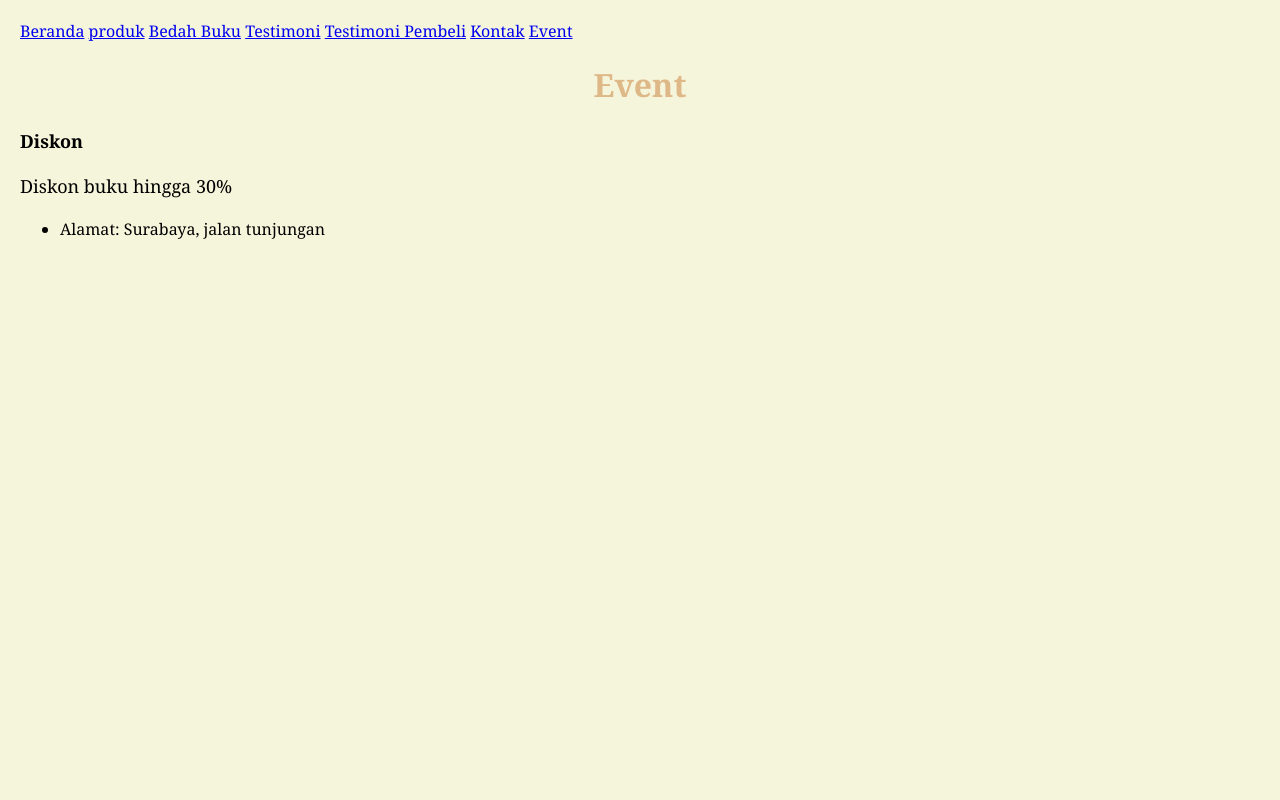
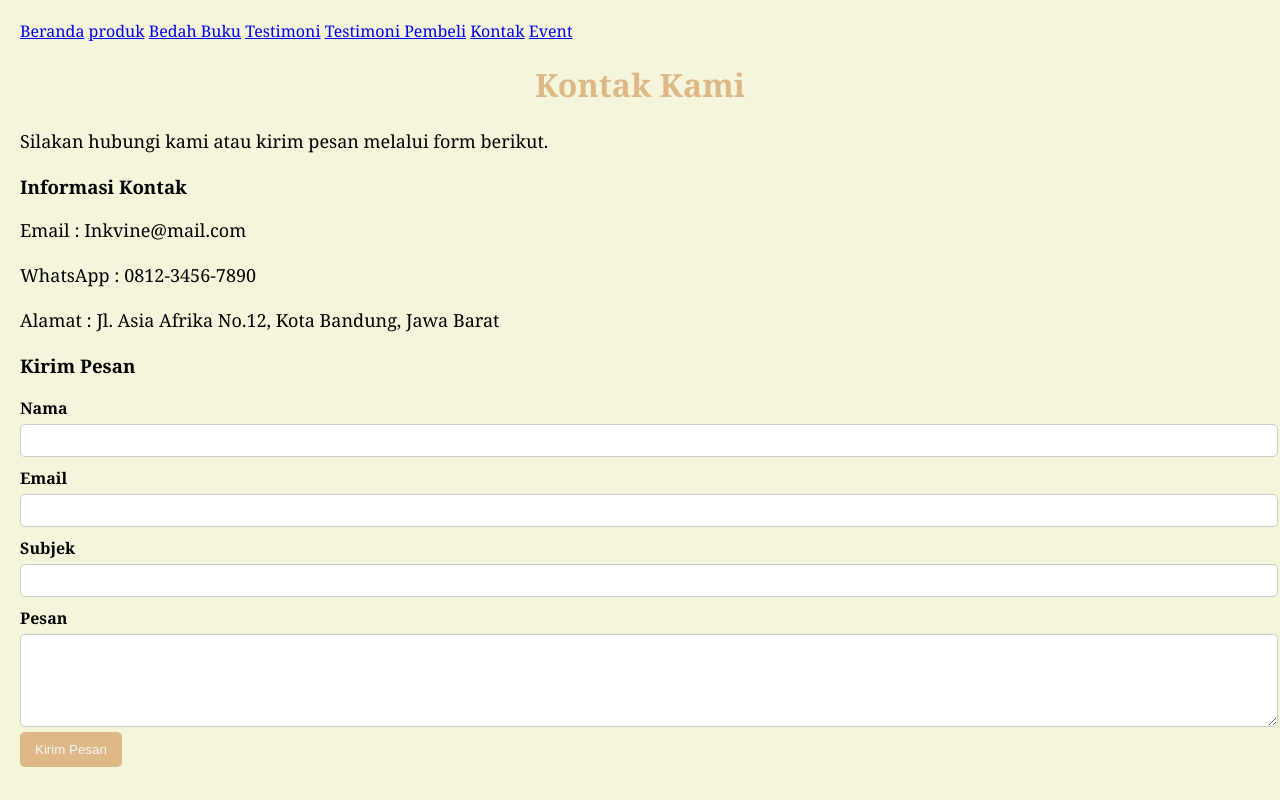
Before and after one commit to kei080409/SUNDUS-KAMILAH-ZAHIDAH-11D, a plain HTML site: page eventt.html in a window 1280 px wide. Drawn offline with Linux system fonts and the light colour scheme.

Commit message:
Update eventt.html

```diff
--- a/eventt.html
+++ b/eventt.html
@@ -17,9 +17,43 @@
         <a href="event.html">Event</a>
      </nav>
 
-      <h1>Event</h1>
-      <p><strong>Diskon</strong></p>
-      <p>Diskon buku hingga 30%</p>
-      <ul>
-        <li>Alamat: Surabaya, jalan tunjungan</li>
-      </ul>
+     <h1>Kontak Kami</h1>
+
+<p>Silakan hubungi kami atau kirim pesan melalui form berikut.</p>
+
+<div class="kontak-container">
+
+<div class="info-kontak">
+<h3>Informasi Kontak</h3>
+<p>Email : Inkvine@mail.com</p>
+<p>WhatsApp : 0812-3456-7890</p>
+<p>Alamat : Jl. Asia Afrika No.12, Kota Bandung, Jawa Barat</p>
+</div>
+
+<div class="form-kontak">
+<h3>Kirim Pesan</h3>
+
+<form action="#" method="post">
+
+<label>Nama</label>
+<input type="text" name="nama" required>
+
+<label>Email</label>
+<input type="email" name="email" required>
+
+<label>Subjek</label>
+<input type="text" name="subjek">
+
+<label>Pesan</label>
+<textarea name="pesan" rows="5" required></textarea>
+
+<button type="submit">Kirim Pesan</button>
+
+</form>
+
+</div>
+
+</div>
+
+</body>
+</html>
```
